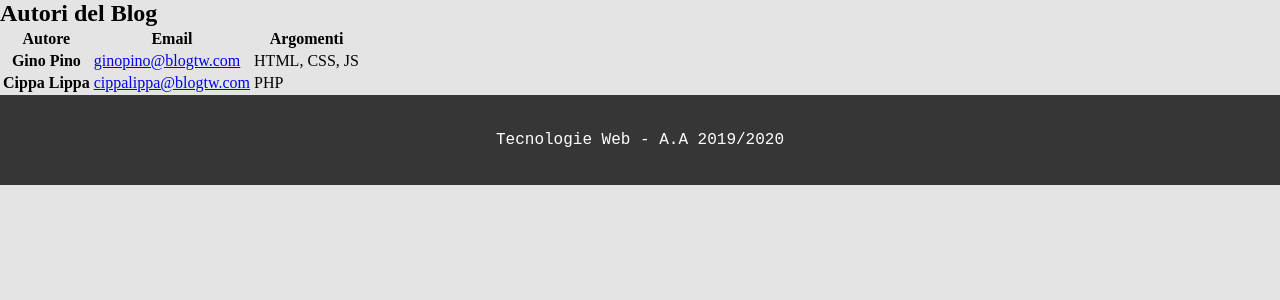
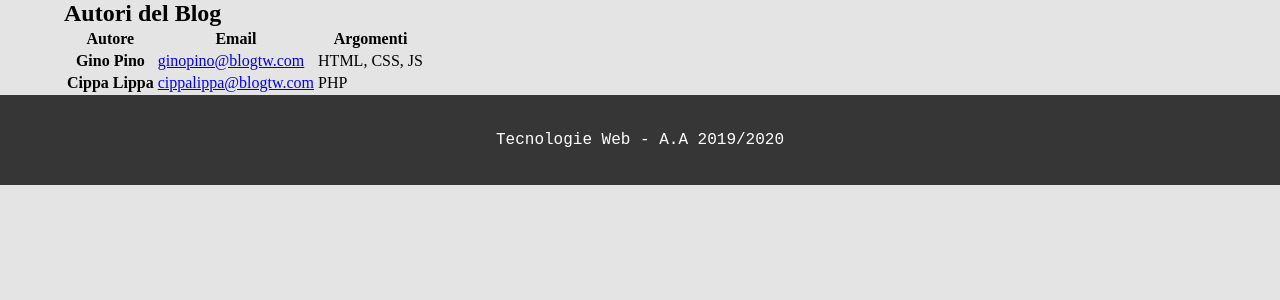
Before and after one commit to MatteoIorio11/Tech-Web, a PHP site: page /contatti.html in a window 1280 px wide. Shown: the part 155-455 px from the top of the page. Run offline with PHP 8.4, Linux system fonts and the light colour scheme.

Commit message:
update css

```diff
--- a/Lab1/es1/style/style.css
+++ b/Lab1/es1/style/style.css
@@ -46,3 +46,10 @@ nav ul li a {
     width: 100%;
     height: 100%;
 }
+nav ul li a:hover{
+    color: rgb(219, 69, 83);
+}
+
+main{
+    margin: 0 5%;
+}
```
